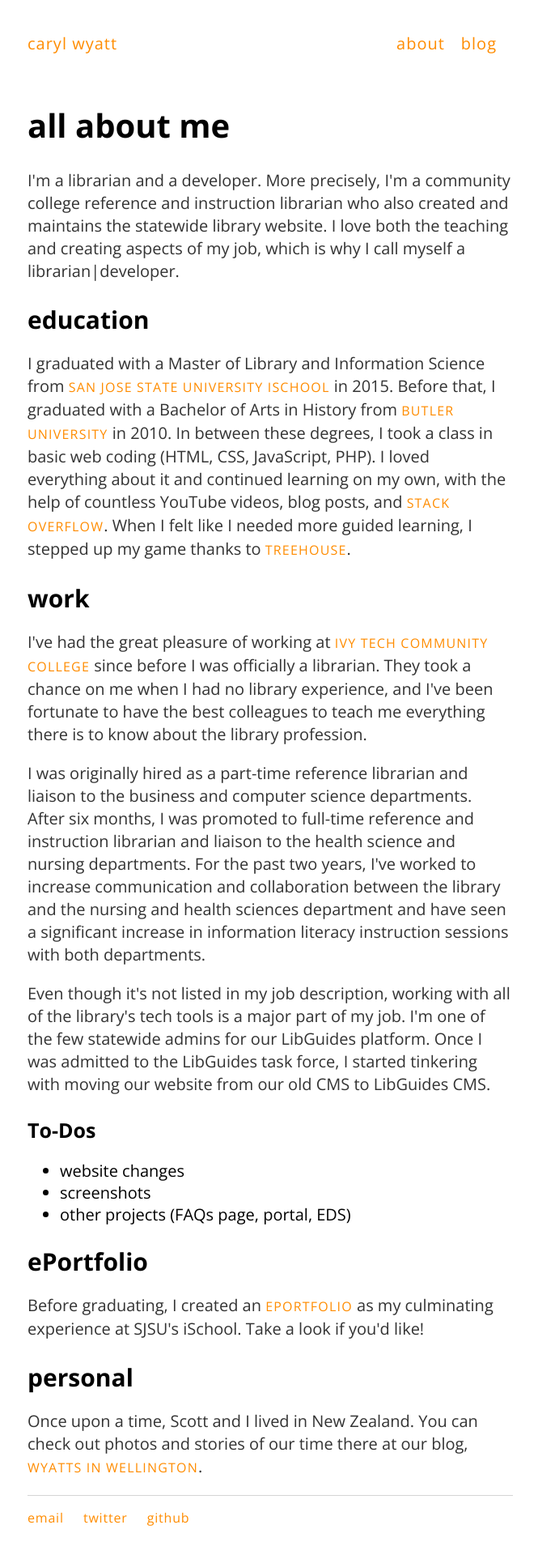
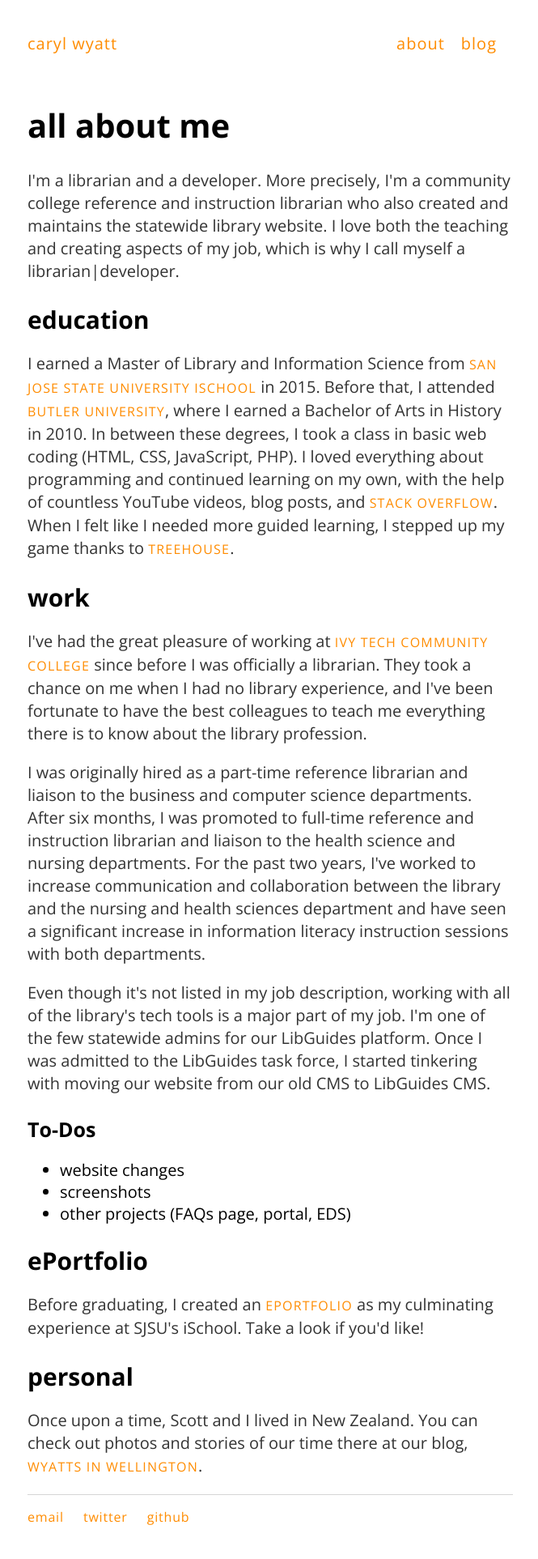
Before and after one commit to carylwyatt/carylwyatt.github.io, a Jekyll site: the page built from about/index.html, in a window 1280 px wide. Shown: the whole page at 81% size, without its empty margins (306-971 px from the left). Built offline with Jekyll 4.4.1, drawn with Linux system fonts in a browser that asks for light colours.

Commit message:
Update index.html

```diff
--- a/about/index.html
+++ b/about/index.html
@@ -8,7 +8,7 @@ title: about caryl
 <p>I'm a librarian and a developer. More precisely, I'm a community college reference and instruction librarian who also created and maintains the statewide library website. I love both the teaching and creating aspects of my job, which is why I call myself a librarian|developer.</p>
 
 	<h2>education</h2>
-	<p>I graduated with a Master of Library and Information Science from <a href="http://ischool.sjsu.edu">San Jose State University iSchool</a> in 2015. Before that, I graduated with a Bachelor of Arts in History from <a href="http://butler.edu">Butler University</a> in 2010. In between these degrees, I took a class in basic web coding (HTML, CSS, JavaScript, PHP). I loved everything about it and continued learning on my own, with the help of countless YouTube videos, blog posts, and <a href="http://stackoverflow.com">Stack Overflow</a>. When I felt like I needed more guided learning, I stepped up my game thanks to <a href="http://teamtreehouse.com">Treehouse</a>.</p>
+	<p>I earned a Master of Library and Information Science from <a href="http://ischool.sjsu.edu">San Jose State University iSchool</a> in 2015. Before that, I attended <a href="http://butler.edu">Butler University</a>, where I earned a Bachelor of Arts in History in 2010. In between these degrees, I took a class in basic web coding (HTML, CSS, JavaScript, PHP). I loved everything about programming and continued learning on my own, with the help of countless YouTube videos, blog posts, and <a href="http://stackoverflow.com">Stack Overflow</a>. When I felt like I needed more guided learning, I stepped up my game thanks to <a href="http://teamtreehouse.com">Treehouse</a>.</p>
 
 	<h2>work</h2>
 	<p>I've had the great pleasure of working at <a href="http://ivytech.edu">Ivy Tech Community College</a> since before I was officially a librarian. They took a chance on me when I had no library experience, and I've been fortunate to have the best colleagues to teach me everything there is to know about the library profession.</p>
```
